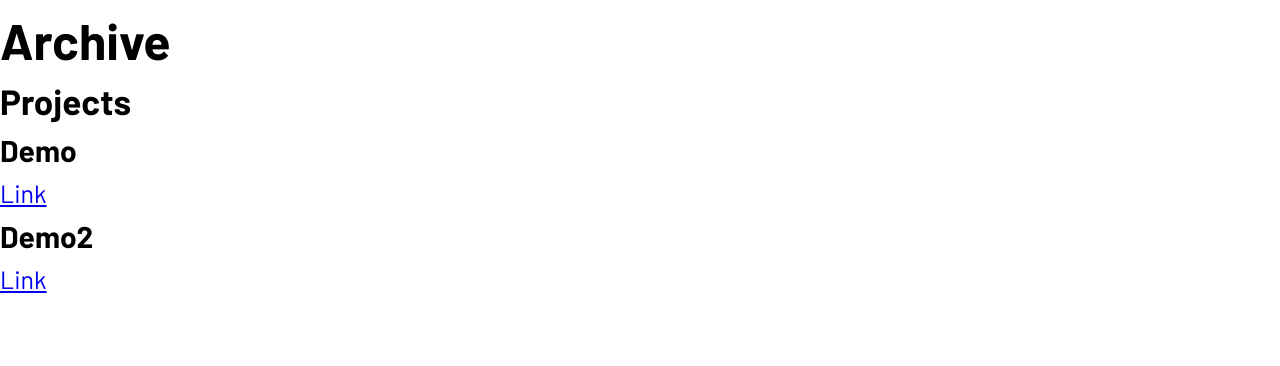
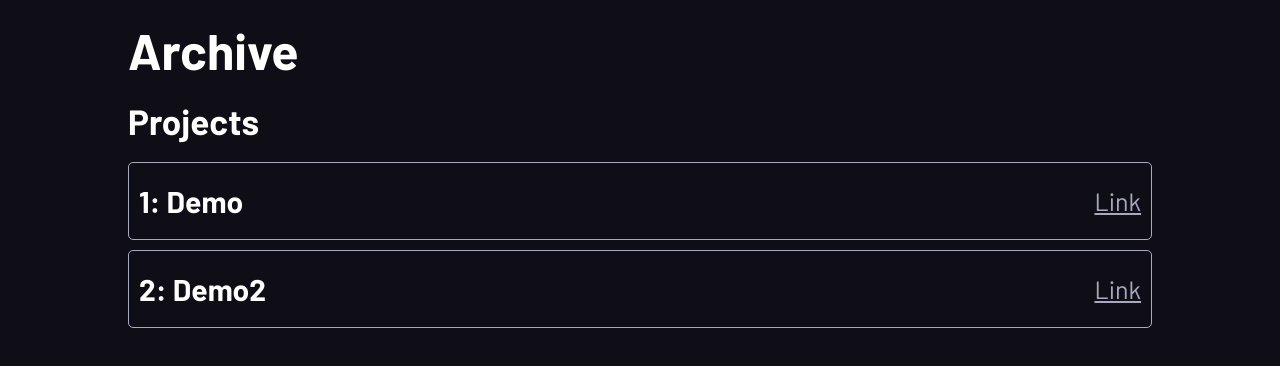
Before and after one commit to shingayichitaka/archive, a website: page index.html in a window 1280 px wide. Drawn offline with Linux system fonts and the light colour scheme.

Commit message:
added more styles and refactored render projects function

```diff
--- a/architecture/view/projects.js
+++ b/architecture/view/projects.js
@@ -16,10 +16,10 @@ const renderProjects = async function () {
     .then((res) => res.json())
     .then((data) => {
       console.log(data);
-      data.projects.forEach((value) => {
+      data.projects.forEach((value, index) => {
         const html = `
-            <div>
-              <h3 class="projectName">${value.projectName}</h3>
+            <div class="project">
+              <h3 class="projectName">${index + 1}: ${value.projectName}</h3>
               <p class="projectURL"><a href="${value.projectURL}">Link</a></p>
             </div>
             `;
--- a/styles/styles.scss
+++ b/styles/styles.scss
@@ -21,14 +21,20 @@ html {
 }
 body {
   font-family: "Barlow", sans-serif;
+  background-color: $background;
+  color: $headline;
+}
+main {
+  width: 80%;
+  margin: 0 auto;
 }
 h1 {
   font-size: 5rem;
-  margin: 1rem 0;
+  margin: 2rem 0;
 }
 h2 {
   font-size: 3.5rem;
-  margin: 1rem 0;
+  margin: 2rem 0;
 }
 h3 {
   font-size: 3rem;
@@ -41,8 +47,19 @@ button,
 input {
   font-size: 2.5rem;
   margin: 1rem 0;
+  color: $paragraph;
 }
 input,
 button {
   font-family: "Barlow", sans-serif;
 }
+.project {
+  display: flex;
+  flex-direction: row;
+  justify-content: space-between;
+  align-items: center;
+  border: 0.1rem solid $paragraph;
+  border-radius: 0.5rem;
+  margin: 1rem 0;
+  padding: 1rem;
+}
```
Also changed, not shown: styles/styles.css, 1 other file.
